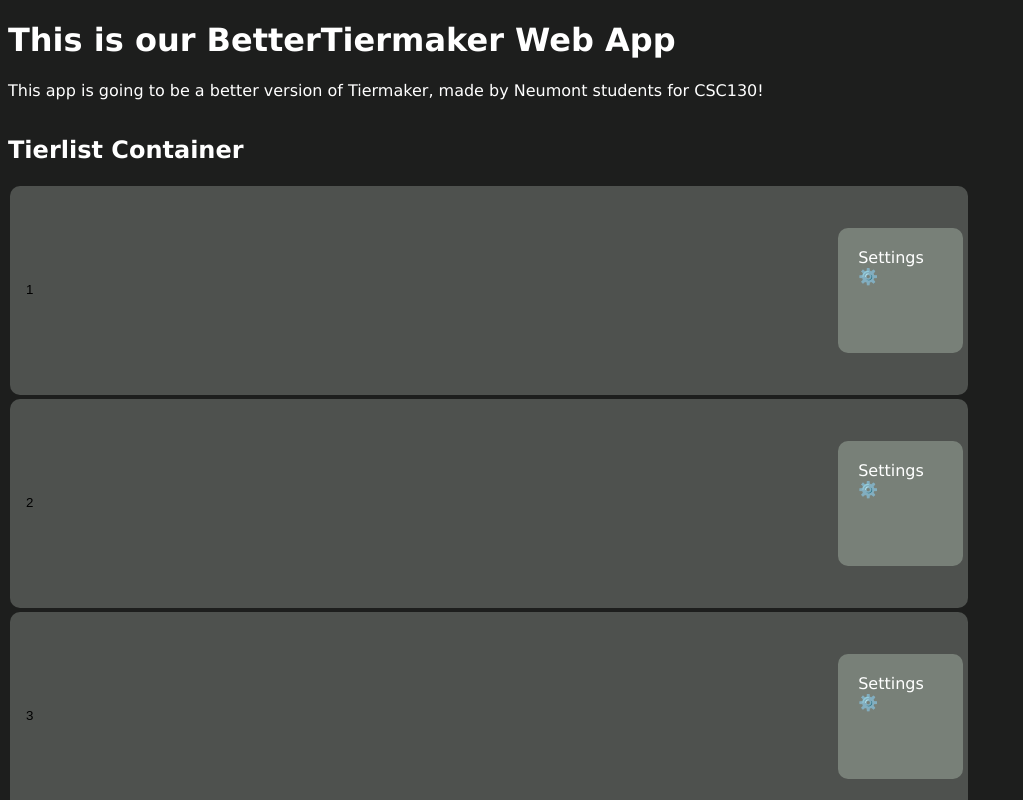
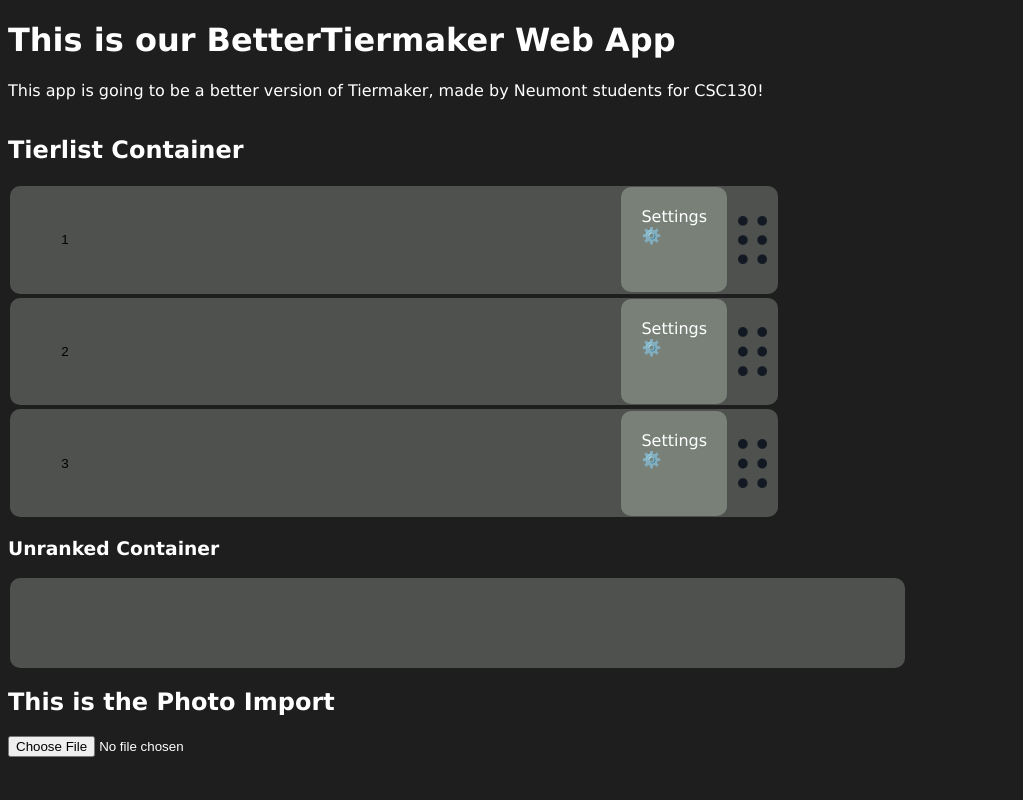
Before and after one commit to jadnf/BetterTiermaker, a React (Create React App) app in the folder front-end/: page / in a window 1280 px wide. Shown: the top 800 px of the page, without its empty margins (0-1023 px from the left). Built offline with nearby package versions, Linux system fonts and the light colour scheme.

Commit message:
Tier Dragging/Sorting Implemented, some UI tweaks for Drag Handle

```diff
--- a/front-end/src/components/DraggableItem.jsx
+++ b/front-end/src/components/DraggableItem.jsx
@@ -2,17 +2,20 @@
 import {CSS} from "@dnd-kit/utilities";
 
 export default  function DraggableItem(props) {
-    const {attributes, listeners, setNodeRef, transform, transition} = useSortable({
-        id : props.id
+    const {attributes, listeners, setNodeRef, transform, transition, isDragging} = useSortable({
+        id : props.id,
+        data : {type : "Item"}
     });
 
     const style = {
-        transform: CSS.Translate.toString(transform),
-        transition
+        transform: props.isOverlay ? undefined : CSS.Translate.toString(transform),
+        transition: props.isOverlay ? undefined : transition,
+        opacity: isDragging ? 0.3 : 1,
+        cursor: props.isOverlay ? "grabbing" : "grab"
     };
 
     return (
-        <div className="draggable-item" style={style} ref={setNodeRef} {...listeners} {...attributes}>
+        <div className="draggable-item" style={style} ref={props.isOverlay ? undefined : setNodeRef} {...listeners} {...attributes}>
 
             <img alt={props.id} src={props.imageUrl}></img>
         </div>
--- a/front-end/src/components/Tier.jsx
+++ b/front-end/src/components/Tier.jsx
@@ -1,32 +1,47 @@
-import { useDroppable } from "@dnd-kit/core";
-import { SortableContext, rectSortingStrategy } from "@dnd-kit/sortable";
+import {useState} from "react";
+import { SortableContext, useSortable } from "@dnd-kit/sortable";
 import DraggableItem from "./DraggableItem";
+import {CSS} from "@dnd-kit/utilities";
 
 export default function Tier(props) {
     const items = props.items;
-    const {setNodeRef} = useDroppable({
-        id : props.id
+    const [title, setTitle] = useState(props.title);
+    const { setNodeRef, attributes, listeners, transform, transition, isDragging } = useSortable({
+        id: props.id,
+        data: { type: "Tier" }
     });
 
+    const style = {
+        transform: props.isOverlay ? undefined : CSS.Translate.toString(transform),
+        transition: props.isOverlay ? undefined : transition,
+        opacity: isDragging ? 0.3 : 1,
+        width: props.isOverlay && props.overlayWidth ? props.overlayWidth : undefined,
+    };
+
+    const dragHandleSyle = {
+        cursor: props.isOverlay ? "grabbing" : "grab"
+    }
+
     return (
-        <SortableContext items={items}>
-            <div className="tier rounded-container">
-                <div className="tier-label rounded-container">
-                    {props.label}
-                    <input className="tier-input" type="text" value={props.title}/>
-                </div>
-                <div ref={setNodeRef} className="tier-middle">
-                    {items.size === 0 ? "Drop here" : ""}
+        <div ref={props.isOverlay ? undefined : setNodeRef} className="tier rounded-container" style={style}>
+            <div className="tier-label rounded-container">
+                <input name={props.id + "-label"} className="tier-input" type="text" value={title} onChange={(prev) => {setTitle(prev.value)}}/>
+            </div>
+            <SortableContext items={items}>
+                <div  className="tier-middle">
                     {items.map((id) => {
                         return (
                             <DraggableItem key={id} id={id} imageUrl={props.imgUrlLookup[id]}/>
                         )
                     })}
                 </div>
-                <div className="tier-settings rounded-container">
-                    Settings ⚙️
-                </div>
+            </SortableContext>
+            <div className="tier-settings rounded-container">
+                Settings ⚙️
             </div>
-        </SortableContext>
+            <div className="drag-handle rounded-container" style={dragHandleSyle} {...attributes} {...listeners}>
+                <img alt="drag handle" src={"/images/drag-handle.png"} draggable="false" />
+            </div>
+        </div>
     );
 }
--- a/front-end/src/components/TierlistContainer.jsx
+++ b/front-end/src/components/TierlistContainer.jsx
@@ -1,11 +1,23 @@
+import { SortableContext, verticalListSortingStrategy } from "@dnd-kit/sortable";
 import Tier from "../components/Tier.jsx";
 export default function TierlistContainer(props) {
 
+
+    const tierOrder = props.tierOrder;
     const tiers = props.tiers;
+    const imgUrlLookup = props.imgUrlLookup;
+
+
     return (
         <div className="tiers-container">
             <h2>Tierlist Container</h2>
-            {props.children}
+            <SortableContext items={tierOrder} strategy={verticalListSortingStrategy}>
+                {tierOrder.map((tierId) => {
+
+                    return(<Tier key={tierId} id={tierId} items={tiers[tierId]} title={tierId} imgUrlLookup={imgUrlLookup}/>)
+
+                })}
+            </SortableContext>
         </div>
     );
 }
--- a/front-end/src/pages/TierlistPage.jsx
+++ b/front-end/src/pages/TierlistPage.jsx
@@ -17,11 +17,13 @@
         '2' : [],
         '3' : []
     });
+    const [tierOrder, setTierOrder] = useState(['1', '2', '3']);
     const [imgUrlLookup, setImgUrlLookup] = useState({
         "item-1": 'https://placehold.co/100x100?text=1'
     });
     const [itemCount, setItemCount] = useState(1);
     const [activeId, setActiveId] = useState(null);
+    const [activeType, setActiveType] = useState(null);
 
     const sensors = useSensors(
         useSensor(PointerSensor),
@@ -33,21 +35,13 @@
     return (
         <DndContext sensors={sensors} onDragStart={handleDragStart} onDragEnd={handleDragEnd} onDragOver={handleDragOver}>
             <div>
-                <TierlistContainer tiers={tiers}>
-                    {Object.keys(tiers).map((tierId) => {
-                        if(tierId == '0'){
-                            return null;
-                        }
-                        return(<Tier key={tierId} id={tierId} items={tiers[tierId]} title={tierId} imgUrlLookup={imgUrlLookup} />)
-
-                    })}
-                </TierlistContainer>
-                <UnrankedItemsContainer id="0" items={tiers['0']} imgUrlLookup={imgUrlLookup}/>
+                <TierlistContainer tierOrder={tierOrder} tiers={tiers} imgUrlLookup={imgUrlLookup} />
+                <UnrankedItemsContainer id="0" items={tiers['0']} imgUrlLookup={imgUrlLookup} />
 
                 <UploadPhoto onUpload={handleUpload} />
 
                 <DragOverlay>
-                    {activeId ? <DraggableItem id={activeId} imageUrl={imgUrlLookup[activeId]} /> : null}
+                    {dragOverlayLogic()}
                 </DragOverlay>
             </div>
         </DndContext>
@@ -62,6 +56,7 @@
 
     function handleDragStart(event) {
         setActiveId(event.active.id);
+        setActiveType(event.active.data.current?.type);
     }
 
     // following Drag / Drop methods created with the help of Gemini 3 Pro
@@ -70,6 +65,7 @@
         const overId = over?.id;
 
         if (!overId || active.id === overId) return;
+        if (active.data.current?.type === "Tier") return;
 
         const activeContainer = findContainer(active.id);
         const overContainer = findContainer(overId);
@@ -107,7 +103,7 @@
                 ],
                 [overContainer]: [
                     ...prev[overContainer].slice(0, newIndex),
-                    tiers[activeContainer][activeIndex],
+                    prev[activeContainer][activeIndex],
                     ...prev[overContainer].slice(newIndex, prev[overContainer].length)
                 ]
             };
@@ -116,6 +112,21 @@
 
     function handleDragEnd(event) {
         const { active, over } = event;
+        if (!over) return;
+
+        if (active.data.current?.type === "Tier") {
+            if (active.id !== over.id) {
+                setTierOrder((prev) => {
+                    const activeIndex = prev.indexOf(active.id);
+                    const overIndex = prev.indexOf(over.id);
+                    return arrayMove(prev, activeIndex, overIndex);
+                });
+            }
+            setActiveId(null);
+            setActiveType(null);
+            return;
+        }
+
         const activeContainer = findContainer(active.id);
         const overContainer = findContainer(over?.id);
 
@@ -138,8 +149,21 @@
         }
 
         setActiveId(null);
+        setActiveType(null);
     }
     // End of AI-Assisted code
+
+    function dragOverlayLogic() {
+        if (!activeId) return null;
+
+        if (activeType === "Item") {
+            return (<DraggableItem id={activeId} imageUrl={imgUrlLookup[activeId]} isOverlay={true} /> );
+        }
+
+        if (activeType === "Tier") {
+            return ( <Tier key={activeId} id={activeId} items={tiers[activeId]} title={activeId} imgUrlLookup={imgUrlLookup} isOverlay={true} /> )
+        }
+    }
 
     function handleUpload(imageUrl) {
         let newItemId = "item-"+(itemCount+1);
--- a/front-end/src/styles.css
+++ b/front-end/src/styles.css
@@ -1,6 +1,7 @@
 :root {
     --background-main: rgb(29, 30, 29);
     --background-container: rgb(78, 81, 78);
+    --background-drag-hover: rgb(71, 72, 71);
     --background-container-2: rgb(120, 128, 120);
 }
 
@@ -13,7 +14,7 @@
 .rounded-container {
     border-radius: 10px;
     margin: 2px;
-    padding: 5px;
+    display: inline;
 }
 
 .draggable-item {
@@ -27,9 +28,9 @@
 
 .tier{
     display: grid;
-    grid-template-columns: 1fr 5fr 1fr;
+    grid-template-columns: 1fr 5fr 1fr 0.5fr;
     min-height: 80px;
-    width: 75%;
+    width: 60vw;
     background-color: var(--background-container);
     place-items: center;
 }
@@ -43,7 +44,12 @@
     grid-column: 1;
     aspect-ratio: 1 / 1;
     place-items: center;
+}
 
+.tier-label input {
+    text-align: center;
+    width: 100%;
+    height: 100%;
 }
 
 .tier-middle {
@@ -63,6 +69,21 @@
     margin: 0pt;
     aspect-ratio: 1 / 1;
 
+}
+
+.drag-handle {
+    height: 50px;
+    display: flex;
+    align-items: center;
+}
+
+.drag-handle img :hover {
+    background-color: var(--background-drag-hover);
+}
+
+.drag-handle img {
+    width: 29px;
+    border-radius: 3px;
 }
 
 .draggable-item img {
```
Also changed, not shown: front-end/public/images/drag-handle.png (added), front-end/public/images/drag-handle.svg (added).
